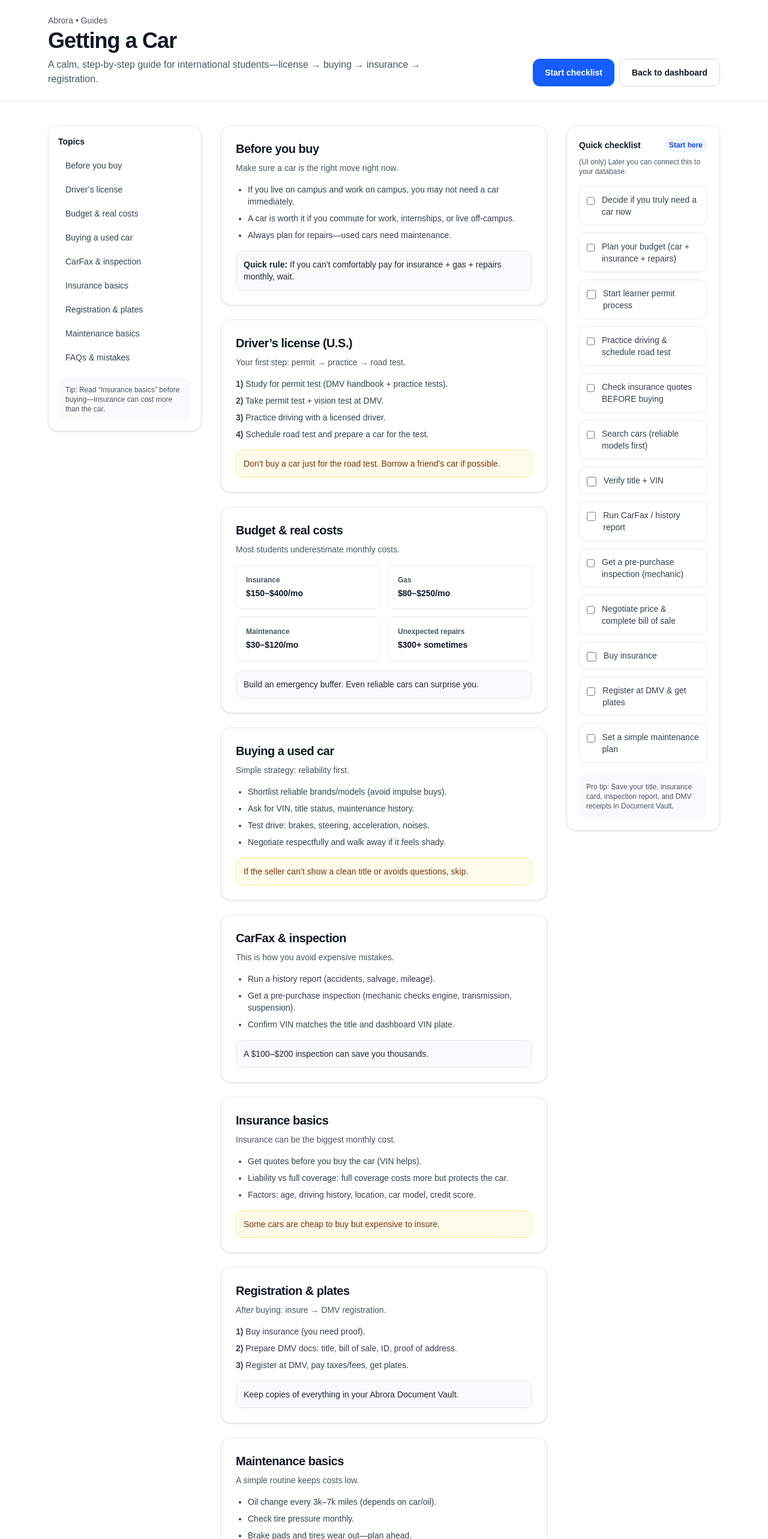
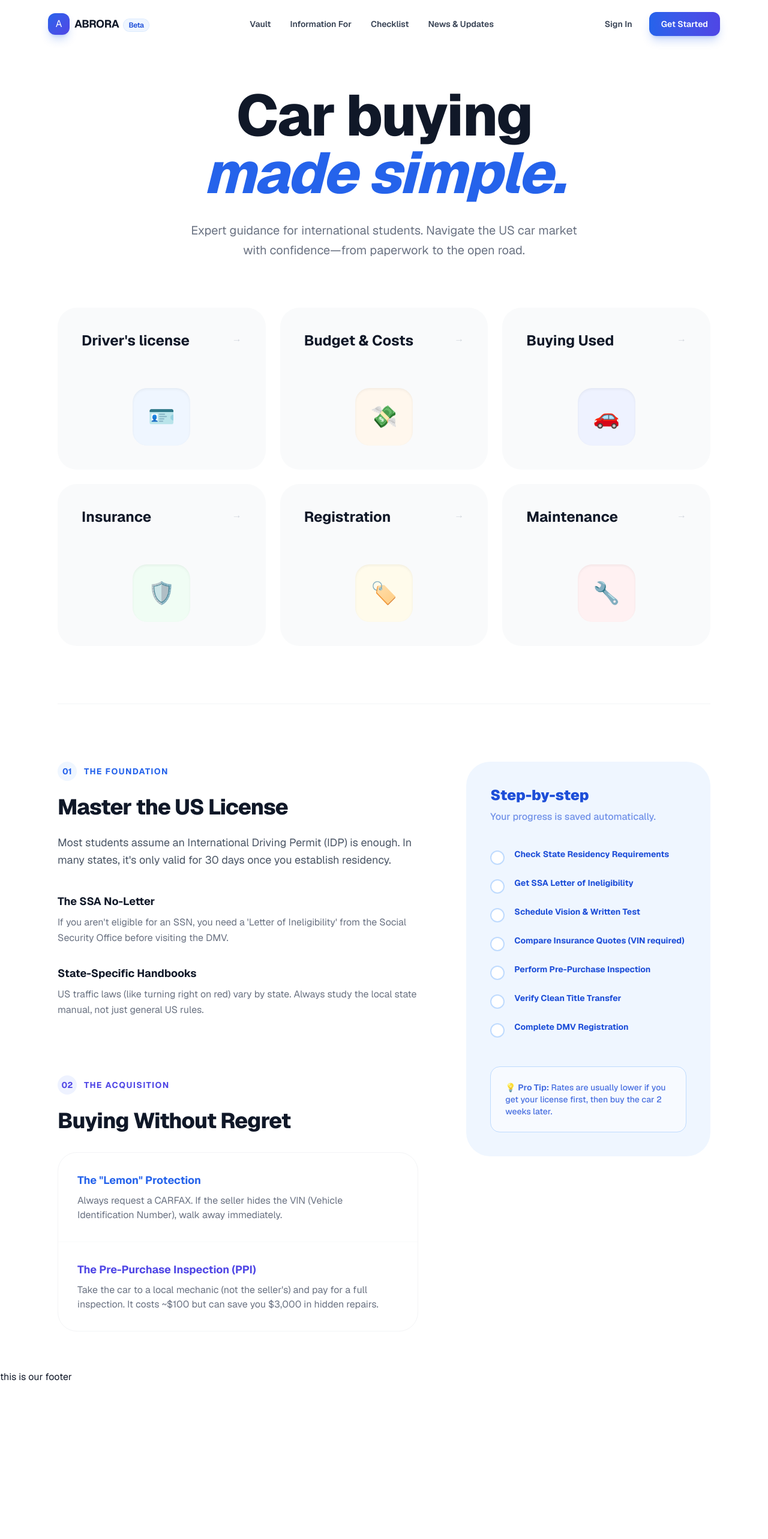
Before and after one commit to abrora-international-student-helper/abrora-web, a Next.js app: page /car in a window 1280 px wide. Shown: the top 2566 px of the page at 60% size. After the commit the page ends 2308 px from the top, so only its background shows below. Built offline with nearby package versions, Linux system fonts and the light colour scheme.

Commit message:
this is the car page

```diff
--- a/app/car/page.tsx
+++ b/app/car/page.tsx
@@ -1,401 +1,155 @@
+import React from "react";
 import Link from "next/link";
+import Navbar from "../components/Nav";
+import Footer from "../components/common/footer";
+/**
+ * Hims-inspired Light Mode UI
+ * Focuses on high-contrast typography, soft backgrounds, and clean card layouts.
+ */
 
-export default function CarPage() {
-  const sections = [
-    { id: "before", label: "Before you buy" },
-    { id: "license", label: "Driver’s license" },
-    { id: "budget", label: "Budget & real costs" },
-    { id: "used", label: "Buying a used car" },
-    { id: "inspection", label: "CarFax & inspection" },
-    { id: "insurance", label: "Insurance basics" },
-    { id: "registration", label: "Registration & plates" },
-    { id: "maintenance", label: "Maintenance basics" },
-    { id: "faq", label: "FAQs & mistakes" },
-  ];
-
-  const checklist = [
-    "Decide if you truly need a car now",
-    "Plan your budget (car + insurance + repairs)",
-    "Start learner permit process",
-    "Practice driving & schedule road test",
-    "Check insurance quotes BEFORE buying",
-    "Search cars (reliable models first)",
-    "Verify title + VIN",
-    "Run CarFax / history report",
-    "Get a pre-purchase inspection (mechanic)",
-    "Negotiate price & complete bill of sale",
-    "Buy insurance",
-    "Register at DMV & get plates",
-    "Set a simple maintenance plan",
+export default function CarGuidePage() {
+  const categories = [
+    { id: "license", title: "Driver's license", icon: "🪪", color: "bg-blue-50", textColor: "text-blue-600" },
+    { id: "budget", title: "Budget & Costs", icon: "💸", color: "bg-orange-50", textColor: "text-orange-600" },
+    { id: "used", title: "Buying Used", icon: "🚗", color: "bg-indigo-50", textColor: "text-indigo-600" },
+    { id: "insurance", title: "Insurance", icon: "🛡️", color: "bg-green-50", textColor: "text-green-600" },
+    { id: "registration", title: "Registration", icon: "🏷️", color: "bg-amber-50", textColor: "text-amber-600" },
+    { id: "maintenance", title: "Maintenance", icon: "🔧", color: "bg-rose-50", textColor: "text-rose-600" },
   ];
 
   return (
-    <div className="min-h-screen bg-white text-gray-900 dark:bg-gray-950 dark:text-white">
-      {/* subtle background */}
-      <div className="pointer-events-none absolute inset-x-0 top-0 -z-10 h-[420px] bg-gradient-to-b from-blue-50 to-white dark:from-blue-950/40 dark:to-gray-950" />
+    <div className="min-h-screen bg-white text-gray-900 font-sans">
+      {/* Premium Thin Navbar */}
+   <Navbar/>
 
-      {/* Top header */}
-      <header className="border-b border-gray-200/60 bg-white/70 backdrop-blur dark:border-white/10 dark:bg-gray-950/60">
-        <div className="mx-auto max-w-6xl px-4 py-6">
-          <div className="flex flex-col gap-4 sm:flex-row sm:items-end sm:justify-between">
-            <div>
-              <p className="text-sm text-gray-600 dark:text-gray-300">
-                Abrora • Guides
+      <main className="mx-auto max-w-6xl px-8 py-16">
+        {/* Hero Section - Centered & Bold */}
+        <header className="mb-20 text-center">
+          <h2 className="text-6xl font-extrabold tracking-tight lg:text-8xl text-gray-900">
+            Car buying <br />
+            <span className="text-primary italic">made simple.</span>
+          </h2>
+          <p className="mx-auto mt-8 max-w-2xl text-xl leading-relaxed text-gray-500">
+            Expert guidance for international students. Navigate the US car market
+            with confidence—from paperwork to the open road.
           </p>
-              <h1 className="mt-1 text-3xl font-bold tracking-tight sm:text-4xl">
-                Getting a Car
-              </h1>
-              <p className="mt-2 max-w-2xl text-gray-600 dark:text-gray-300">
-                A calm, step-by-step guide for international students—license →
-                buying → insurance → registration.
-              </p>
+        </header>
+
+        {/* Feature Grid - Inspired by the Image provided */}
+        <section className="grid grid-cols-1 gap-6 sm:grid-cols-2 lg:grid-cols-3">
+          {categories.map((cat) => (
+            <a
+              key={cat.id}
+              href={`#${cat.id}`}
+              className="group relative flex flex-col justify-between rounded-[32px] bg-gray-50 p-10 transition-all hover:bg-white hover:shadow-2xl hover:shadow-gray-200/50"
+            >
+              <div className="flex justify-between items-start">
+                <h3 className="text-2xl font-bold leading-tight">{cat.title}</h3>
+                <span className="text-gray-300 group-hover:text-primary group-hover:translate-x-1 transition-all">→</span>
               </div>
-
-            <div className="flex flex-col gap-2 sm:flex-row">
-              <a
-                href="#checklist"
-                className="inline-flex items-center justify-center rounded-xl bg-blue-600 px-5 py-3 text-sm font-semibold text-white hover:bg-blue-700"
-              >
-                Start checklist
-              </a>
-              <Link
-                href="/dashboard"
-                className="inline-flex items-center justify-center rounded-xl border border-gray-300 bg-white px-5 py-3 text-sm font-semibold text-gray-900 hover:bg-gray-50 dark:border-white/15 dark:bg-white/5 dark:text-white dark:hover:bg-white/10"
-              >
-                Back to dashboard
-              </Link>
+              <div className="mt-16 flex items-center justify-center">
+                <div className={`flex h-24 w-24 items-center justify-center rounded-3xl text-4xl shadow-inner ${cat.color} ${cat.textColor}`}>
+                  {cat.icon}
                 </div>
               </div>
-        </div>
-      </header>
-
-      {/* 3-column layout */}
-      <main className="mx-auto max-w-6xl px-4 py-10">
-        <div className="grid gap-8 lg:grid-cols-12">
-          {/* Left: Topics */}
-          <aside className="lg:col-span-3">
-            <div className="sticky top-24 rounded-2xl border border-gray-200 bg-white p-4 shadow-sm dark:border-white/10 dark:bg-white/5">
-              <p className="text-sm font-semibold text-gray-900 dark:text-white">
-                Topics
-              </p>
-              <nav className="mt-3 space-y-1 text-sm">
-                {sections.map((s) => (
-                  <a
-                    key={s.id}
-                    href={`#${s.id}`}
-                    className="block rounded-xl px-3 py-2 text-gray-700 hover:bg-gray-100 dark:text-gray-200 dark:hover:bg-white/10"
-                  >
-                    {s.label}
             </a>
           ))}
-              </nav>
+        </section>
 
-              <div className="mt-4 rounded-xl bg-gray-50 p-3 text-xs text-gray-600 dark:bg-white/5 dark:text-gray-300">
-                Tip: Read “Insurance basics” before buying—insurance can cost
-                more than the car.
+        <div className="my-24 h-px bg-gray-100 w-full" />
+
+        {/* Content Strategy Section */}
+        <div className="grid gap-20 lg:grid-cols-12">
+          {/* Main Content Area */}
+          <div className="lg:col-span-7 space-y-24">
+
+            {/* Step 1: The License */}
+            <section id="license" className="scroll-mt-28">
+              <div className="flex items-center gap-3 mb-6">
+                <span className="h-8 w-8 rounded-full bg-primary-lighter flex items-center justify-center text-primary font-bold text-sm">01</span>
+                <span className="text-sm font-bold uppercase tracking-widest text-primary">The Foundation</span>
               </div>
-            </div>
-          </aside>
+              <h3 className="text-4xl font-extrabold tracking-tight">Master the US License</h3>
+              <p className="mt-6 text-lg leading-relaxed text-gray-600">
+                Most students assume an International Driving Permit (IDP) is enough. In many states, it's only valid for 30 days once you establish residency.
+              </p>
 
-          {/* Middle: Content */}
-          <section className="lg:col-span-6">
-            <div className="space-y-6">
-              <InfoCard
-                id="before"
-                title="Before you buy"
-                subtitle="Make sure a car is the right move right now."
-              >
-                <ul className="mt-3 list-disc space-y-2 pl-5 text-sm text-gray-700 dark:text-gray-200">
-                  <li>
-                    If you live on campus and work on campus, you may not need a
-                    car immediately.
-                  </li>
-                  <li>
-                    A car is worth it if you commute for work, internships, or
-                    live off-campus.
-                  </li>
-                  <li>
-                    Always plan for repairs—used cars need maintenance.
-                  </li>
-                </ul>
-
-                <Callout>
-                  <strong>Quick rule:</strong> If you can’t comfortably pay for
-                  insurance + gas + repairs monthly, wait.
-                </Callout>
-              </InfoCard>
-
-              <InfoCard
-                id="license"
-                title="Driver’s license (U.S.)"
-                subtitle="Your first step: permit → practice → road test."
-              >
-                <ol className="mt-3 space-y-2 text-sm text-gray-700 dark:text-gray-200">
-                  <li>
-                    <span className="font-semibold">1)</span> Study for permit
-                    test (DMV handbook + practice tests).
-                  </li>
-                  <li>
-                    <span className="font-semibold">2)</span> Take permit test +
-                    vision test at DMV.
-                  </li>
-                  <li>
-                    <span className="font-semibold">3)</span> Practice driving
-                    with a licensed driver.
-                  </li>
-                  <li>
-                    <span className="font-semibold">4)</span> Schedule road test
-                    and prepare a car for the test.
-                  </li>
-                </ol>
-
-                <Callout tone="warn">
-                  Don’t buy a car just for the road test. Borrow a friend’s car
-                  if possible.
-                </Callout>
-              </InfoCard>
-
-              <InfoCard
-                id="budget"
-                title="Budget & real costs"
-                subtitle="Most students underestimate monthly costs."
-              >
-                <div className="mt-3 grid gap-3 sm:grid-cols-2">
-                  <MiniStat label="Insurance" value="$150–$400/mo" />
-                  <MiniStat label="Gas" value="$80–$250/mo" />
-                  <MiniStat label="Maintenance" value="$30–$120/mo" />
-                  <MiniStat label="Unexpected repairs" value="$300+ sometimes" />
-                </div>
-
-                <Callout>
-                  Build an emergency buffer. Even reliable cars can surprise
-                  you.
-                </Callout>
-              </InfoCard>
-
-              <InfoCard
-                id="used"
-                title="Buying a used car"
-                subtitle="Simple strategy: reliability first."
-              >
-                <ul className="mt-3 list-disc space-y-2 pl-5 text-sm text-gray-700 dark:text-gray-200">
-                  <li>Shortlist reliable brands/models (avoid impulse buys).</li>
-                  <li>Ask for VIN, title status, maintenance history.</li>
-                  <li>Test drive: brakes, steering, acceleration, noises.</li>
-                  <li>Negotiate respectfully and walk away if it feels shady.</li>
-                </ul>
-
-                <Callout tone="warn">
-                  If the seller can’t show a clean title or avoids questions,
-                  skip.
-                </Callout>
-              </InfoCard>
-
-              <InfoCard
-                id="inspection"
-                title="CarFax & inspection"
-                subtitle="This is how you avoid expensive mistakes."
-              >
-                <ul className="mt-3 list-disc space-y-2 pl-5 text-sm text-gray-700 dark:text-gray-200">
-                  <li>Run a history report (accidents, salvage, mileage).</li>
-                  <li>
-                    Get a pre-purchase inspection (mechanic checks engine,
-                    transmission, suspension).
-                  </li>
-                  <li>Confirm VIN matches the title and dashboard VIN plate.</li>
-                </ul>
-
-                <Callout>
-                  A $100–$200 inspection can save you thousands.
-                </Callout>
-              </InfoCard>
-
-              <InfoCard
-                id="insurance"
-                title="Insurance basics"
-                subtitle="Insurance can be the biggest monthly cost."
-              >
-                <ul className="mt-3 list-disc space-y-2 pl-5 text-sm text-gray-700 dark:text-gray-200">
-                  <li>Get quotes before you buy the car (VIN helps).</li>
-                  <li>
-                    Liability vs full coverage: full coverage costs more but
-                    protects the car.
-                  </li>
-                  <li>
-                    Factors: age, driving history, location, car model, credit
-                    score.
-                  </li>
-                </ul>
-
-                <Callout tone="warn">
-                  Some cars are cheap to buy but expensive to insure.
-                </Callout>
-              </InfoCard>
-
-              <InfoCard
-                id="registration"
-                title="Registration & plates"
-                subtitle="After buying: insure → DMV registration."
-              >
-                <ol className="mt-3 space-y-2 text-sm text-gray-700 dark:text-gray-200">
-                  <li>
-                    <span className="font-semibold">1)</span> Buy insurance (you
-                    need proof).
-                  </li>
-                  <li>
-                    <span className="font-semibold">2)</span> Prepare DMV docs:
-                    title, bill of sale, ID, proof of address.
-                  </li>
-                  <li>
-                    <span className="font-semibold">3)</span> Register at DMV,
-                    pay taxes/fees, get plates.
-                  </li>
-                </ol>
-
-                <Callout>
-                  Keep copies of everything in your Abrora Document Vault.
-                </Callout>
-              </InfoCard>
-
-              <InfoCard
-                id="maintenance"
-                title="Maintenance basics"
-                subtitle="A simple routine keeps costs low."
-              >
-                <ul className="mt-3 list-disc space-y-2 pl-5 text-sm text-gray-700 dark:text-gray-200">
-                  <li>Oil change every 3k–7k miles (depends on car/oil).</li>
-                  <li>Check tire pressure monthly.</li>
-                  <li>Brake pads and tires wear out—plan ahead.</li>
-                  <li>Don’t ignore warning lights.</li>
-                </ul>
-              </InfoCard>
-
-              <InfoCard
-                id="faq"
-                title="FAQs & common mistakes"
-                subtitle="Quick answers to avoid confusion."
-              >
-                <Accordion
-                  items={[
-                    {
-                      q: "Do I need an SSN to buy a car?",
-                      a: "Usually not, but financing may require SSN/credit. You can often buy a used car with cash without SSN.",
-                    },
-                    {
-                      q: "Can I drive with an International Driving Permit (IDP)?",
-                      a: "It depends on the state and situation. IDP is often temporary. Plan to get a U.S. license if you’ll drive regularly.",
-                    },
-                    {
-                      q: "What’s the #1 mistake students make?",
-                      a: "Buying a car without checking insurance cost and without a pre-purchase inspection.",
-                    },
-                  ]}
+              <div className="mt-10 space-y-8">
+                <GuideDetail
+                  title="The SSA No-Letter"
+                  desc="If you aren't eligible for an SSN, you need a 'Letter of Ineligibility' from the Social Security Office before visiting the DMV."
                 />
-              </InfoCard>
+                <GuideDetail
+                  title="State-Specific Handbooks"
+                  desc="US traffic laws (like turning right on red) vary by state. Always study the local state manual, not just general US rules."
+                />
               </div>
             </section>
 
-          {/* Right: Checklist */}
-          <aside className="lg:col-span-3">
-            <div
-              id="checklist"
-              className="sticky top-24 rounded-2xl border border-gray-200 bg-white p-5 shadow-sm dark:border-white/10 dark:bg-white/5"
-            >
-              <div className="flex items-center justify-between">
-                <p className="text-sm font-semibold">Quick checklist</p>
-                <span className="rounded-full bg-blue-50 px-2 py-1 text-xs font-semibold text-blue-700 dark:bg-blue-500/10 dark:text-blue-300">
-                  Start here
-                </span>
+            {/* Step 2: Buying Tips */}
+            <section id="used" className="scroll-mt-28">
+               <div className="flex items-center gap-3 mb-6">
+                <span className="h-8 w-8 rounded-full bg-secondary-lighter flex items-center justify-center text-secondary font-bold text-sm">02</span>
+                <span className="text-sm font-bold uppercase tracking-widest text-secondary">The Acquisition</span>
               </div>
-              <p className="mt-2 text-xs text-gray-600 dark:text-gray-300">
-                (UI only) Later you can connect this to your database.
-              </p>
+              <h3 className="text-4xl font-extrabold tracking-tight">Buying Without Regret</h3>
+              <div className="mt-8 overflow-hidden rounded-[32px] border border-gray-100 bg-white">
+                <div className="p-8 border-b border-gray-50">
+                  <h4 className="font-bold text-lg text-primary">The "Lemon" Protection</h4>
+                  <p className="mt-2 text-gray-500">Always request a CARFAX. If the seller hides the VIN (Vehicle Identification Number), walk away immediately.</p>
+                </div>
+                <div className="p-8">
+                  <h4 className="font-bold text-lg text-secondary">The Pre-Purchase Inspection (PPI)</h4>
+                  <p className="mt-2 text-gray-500">Take the car to a local mechanic (not the seller's) and pay for a full inspection. It costs ~$100 but can save you $3,000 in hidden repairs.</p>
+                </div>
+              </div>
+            </section>
+          </div>
 
-              <div className="mt-4 space-y-3">
-                {checklist.map((item, idx) => (
-                  <label
-                    key={idx}
-                    className="flex cursor-pointer items-start gap-3 rounded-xl border border-gray-200 p-3 hover:bg-gray-50 dark:border-white/10 dark:hover:bg-white/10"
-                  >
-                    <input
-                      type="checkbox"
-                      className="mt-1 h-4 w-4 rounded border-gray-300 text-blue-600"
-                    />
-                    <span className="text-sm text-gray-700 dark:text-gray-200">
-                      {item}
-                    </span>
+          {/* Sticky Checklist Sidebar */}
+          <aside className="lg:col-span-5">
+            <div className="sticky top-28 rounded-[40px] bg-primary-lighter p-10">
+              <h4 className="text-2xl font-black text-primary-dark">Step-by-step</h4>
+              <p className="mt-2 text-primary-dark/60 font-medium">Your progress is saved automatically.</p>
+
+              <div className="mt-10 space-y-5">
+                {[
+                  "Check State Residency Requirements",
+                  "Get SSA Letter of Ineligibility",
+                  "Schedule Vision & Written Test",
+                  "Compare Insurance Quotes (VIN required)",
+                  "Perform Pre-Purchase Inspection",
+                  "Verify Clean Title Transfer",
+                  "Complete DMV Registration"
+                ].map((step, idx) => (
+                  <label key={idx} className="flex cursor-pointer items-start gap-4 group">
+                    <div className="relative flex items-center justify-center mt-1">
+                      <input type="checkbox" className="peer h-6 w-6 cursor-pointer appearance-none rounded-full border-2 border-primary-muted bg-white checked:bg-primary checked:border-primary transition-all" />
+                      <span className="absolute text-white opacity-0 peer-checked:opacity-100 transition-opacity">✓</span>
+                    </div>
+                    <span className="text-sm font-bold text-primary-dark group-hover:text-primary transition">{step}</span>
                   </label>
                 ))}
               </div>
 
-              <div className="mt-5 rounded-xl bg-gray-50 p-3 text-xs text-gray-600 dark:bg-white/5 dark:text-gray-300">
-                Pro tip: Save your title, insurance card, inspection report, and
-                DMV receipts in Document Vault.
+              <div className="mt-12 rounded-2xl bg-white/50 p-6 text-sm text-primary-dark/80 font-medium border border-primary-muted">
+                💡 <strong>Pro Tip:</strong> Rates are usually lower if you get your license first, then buy the car 2 weeks later.
               </div>
             </div>
           </aside>
         </div>
       </main>
+
+      <Footer/>
     </div>
   );
 }
 
-function InfoCard({ id, title, subtitle, children }) {
+function GuideDetail({ title, desc }) {
   return (
-    <div
-      id={id}
-      className="rounded-2xl border border-gray-200 bg-white p-6 shadow-sm dark:border-white/10 dark:bg-white/5"
-    >
-      <h2 className="text-xl font-bold tracking-tight">{title}</h2>
-      <p className="mt-2 text-sm text-gray-600 dark:text-gray-300">{subtitle}</p>
-      <div className="mt-4">{children}</div>
+    <div className="group">
+      <h5 className="text-lg font-bold group-hover:text-primary transition">{title}</h5>
+      <p className="mt-2 text-gray-500 leading-relaxed">{desc}</p>
     </div>
   );
 }
-
-function Callout({ children, tone = "info" }) {
-  const styles =
-    tone === "warn"
-      ? "border-amber-200 bg-amber-50 text-amber-900 dark:border-amber-500/20 dark:bg-amber-500/10 dark:text-amber-200"
-      : "border-gray-200 bg-gray-50 text-gray-800 dark:border-white/10 dark:bg-white/5 dark:text-gray-200";
-
-  return (
-    <div className={`mt-4 rounded-xl border p-3 text-sm ${styles}`}>
-      {children}
-    </div>
-  );
-}
-
-function MiniStat({ label, value }) {
-  return (
-    <div className="rounded-xl border border-gray-200 bg-white p-4 dark:border-white/10 dark:bg-white/5">
-      <p className="text-xs font-semibold text-gray-600 dark:text-gray-300">
-        {label}
-      </p>
-      <p className="mt-1 text-sm font-bold">{value}</p>
-    </div>
-  );
-}
-
-function Accordion({ items }) {
-  return (
-    <div className="mt-3 space-y-3">
-      {items.map((it, i) => (
-        <details
-          key={i}
-          className="group rounded-xl border border-gray-200 bg-white p-4 dark:border-white/10 dark:bg-white/5"
-        >
-          <summary className="cursor-pointer list-none text-sm font-semibold text-gray-900 dark:text-white">
-            <div className="flex items-center justify-between">
-              <span>{it.q}</span>
-              <span className="ml-3 text-gray-400 group-open:rotate-180 transition">
-                ▼
-              </span>
-            </div>
-          </summary>
-          <p className="mt-3 text-sm text-gray-600 dark:text-gray-300">{it.a}</p>
-        </details>
-      ))}
-    </div>
-  );
-}
--- a/app/components/common/footer.tsx
+++ b/app/components/common/footer.tsx
@@ -5,6 +5,9 @@ export default function Footer() {
       {/* - Copyright */}
       {/* - Links (Terms, Privacy, Help) */}
       {/* - Social links */}
+      <div>
+        this is our footer
+      </div>
     </footer>
   )
 }
```
Also changed, not shown: app/car/driving_license/page.tsx (added, +9 -0 lines), app/components/common/navbar.tsx (deleted, +0 -12 lines). Lines whose indentation alone changed are shown as unchanged.
